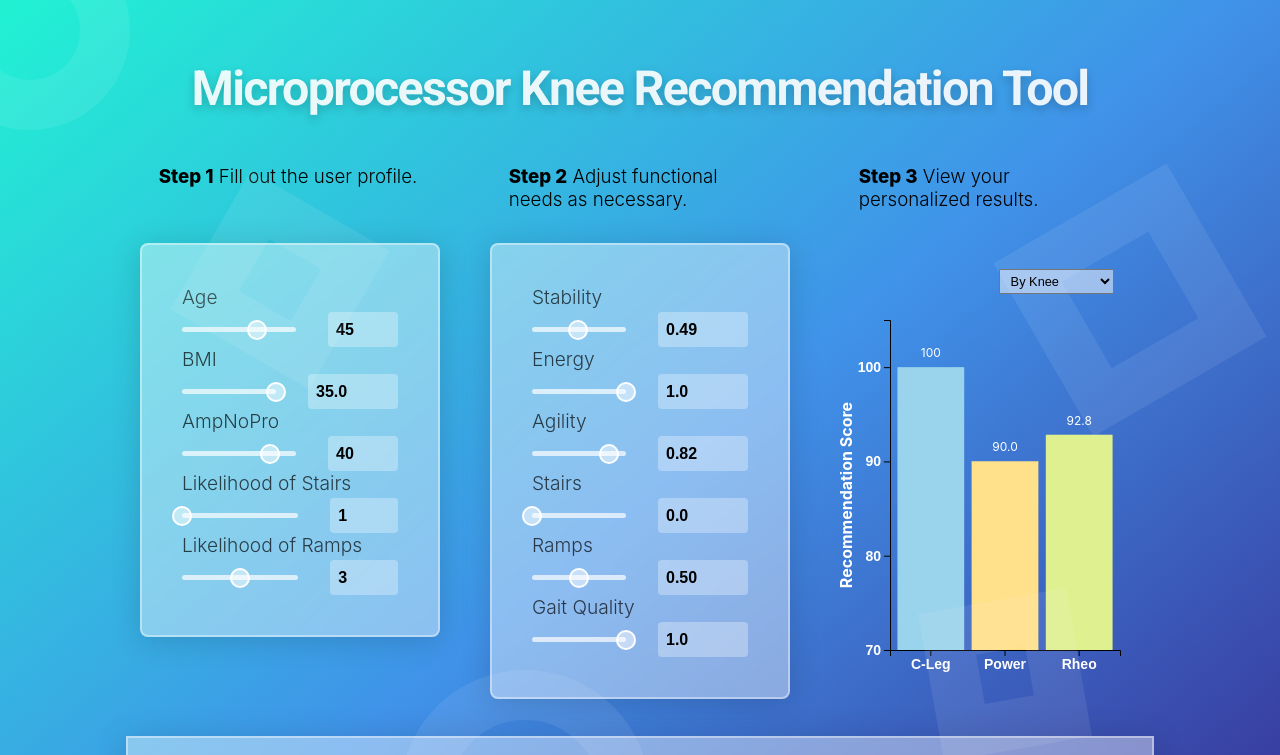
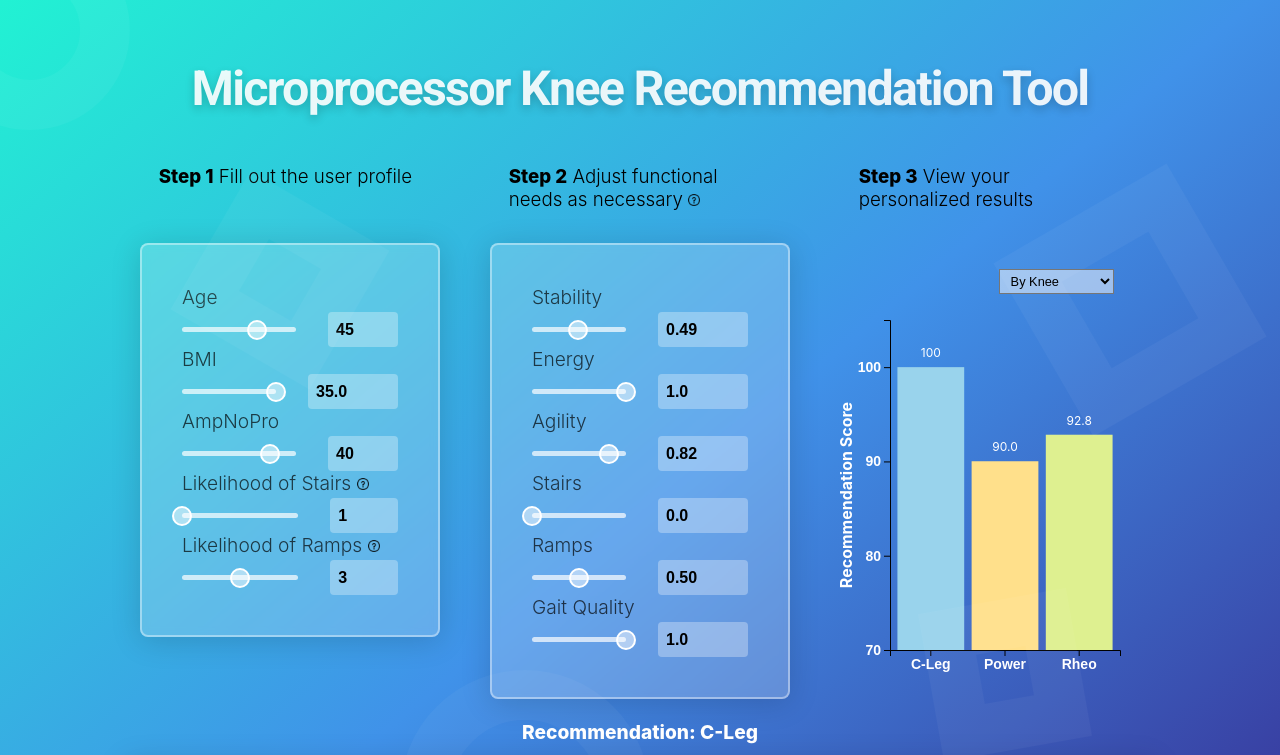
Before and after one commit to CarlosCarras/mpk-recommendation-tool, a React (Create React App) app: page / in a window 1280 px wide. Shown: the top 755 px of the page. Built offline with nearby package versions, Linux system fonts and the light colour scheme.

Commit message:
:speech_balloon: added tooltips to explain user inputs and final recommendation text

```diff
--- a/src/App.css
+++ b/src/App.css
@@ -6,7 +6,7 @@
     /* background: linear-gradient(320deg,#cdcadf,#c1cfdf,#a2e2d8); */
     text-align: center;
 
-    --bg-color-glass: rgba(255, 255, 255, 0.4);
+    --bg-color-glass: rgba(255, 255, 255, 0.2);
     --default-shadow: 0 4px 30px rgba(0, 0, 0, 0.15);
     height: 100%;
 }
--- /dev/null
+++ b/src/components/HelpIcon/HelpIcon.css
@@ -0,0 +1,33 @@
+.help-icon-container {
+  position: relative;
+  display: inline-block;
+  cursor: pointer;
+}
+
+.help-icon {
+  width: 12px;
+  height: 12px;
+}
+
+.help-tooltip {
+  display: inline-block;
+  white-space: pre-line;
+  visibility: hidden;
+  background-color: #333;
+  color: #fff;
+  text-align: center;
+  font-size: 12px;
+  border-radius: 6px;
+  padding: 5px;
+  position: absolute;
+  z-index: 10;
+  top: -25%;
+  left: 150%;
+  opacity: 0;
+  transition: opacity 0.2s;
+}
+
+.help-icon-container:hover .help-tooltip {
+  visibility: visible;
+  opacity: 0.9;
+}
--- /dev/null
+++ b/src/components/HelpIcon/HelpIcon.js
@@ -0,0 +1,21 @@
+import React, {useState, useEffect} from "react";
+import './HelpIcon.css'
+
+
+const HELP_ICON = require("../../assets/help_icon.png");
+
+
+function HelpIcon({ tooltip, width = 100 }) {
+    return (
+        <div className="help-icon-container">
+            <img alt="help" src={HELP_ICON} className="help-icon" />
+            {tooltip && (
+                <span className="help-tooltip" style={{ width: `${width}px` }}>
+                    {tooltip}
+                </span>
+            )}
+        </div>
+    );
+}
+
+export default HelpIcon;
--- a/src/components/UserForms/PatientForm.js
+++ b/src/components/UserForms/PatientForm.js
@@ -2,6 +2,7 @@
 import './FormStyles.css'
 
 import Slider from '../Slider/Slider';
+import HelpIcon from "../HelpIcon/HelpIcon";
 
 
 function PatientForm(props) {
@@ -43,6 +44,8 @@
         e.preventDefault();
     }
 
+    const likelihoodHelp = () => <HelpIcon tooltip={"1 = least likely\n5 = most likely"} />
+
     return (
         <div className="form-container glass">
             <form onSubmit={handleSubmit}>
@@ -53,9 +56,9 @@
                     <Slider min={15} max={35} default={default_bmi} step={0.1} precision={3} onChange={handleBmiChange} snap={true}/>
                     <label>AmpNoPro</label>
                     <Slider min={23} max={45} default={default_ampnopro} step={1} precision={2} onChange={handleAmpnoproChange} snap={true}/>
-                    <label>Likelihood of Stairs</label>
+                    <label>Likelihood of Stairs {likelihoodHelp()} </label>
                     <Slider min={1} max={5} default={default_likelihoodStairs} step={1} precision={1} onChange={handleLikelihoodStairsChange} snap={true}/>
-                    <label>Likelihood of Ramps</label>
+                    <label>Likelihood of Ramps {likelihoodHelp()} </label>
                     <Slider min={1} max={5} default={default_likelihoodRamps} step={1} precision={1} onChange={handleLikelihoodRampsChange} snap={true}/>
                 </div>
             </form>
--- a/src/views/Home/Home.css
+++ b/src/views/Home/Home.css
@@ -68,6 +68,12 @@
     font-weight: 300;
 }
 
+#recommendation {
+    color: white;
+    font-size: 1.2em;
+    font-weight: 800;
+}
+
 /* Decorations */
 .decorations-wrapper {
     overflow: hidden;
--- a/src/views/Home/Home.js
+++ b/src/views/Home/Home.js
@@ -4,6 +4,7 @@
 import ScoresForm from '../../components/UserForms/ScoresForm';
 import PrescriptionBarPlot from './../../components/PrescriptionBarPlot/PrescriptionBarPlot';
 import ScoresBarPlot from "../../components/ScoresBarPlot/ScoresBarPlot";
+import HelpIcon from "../../components/HelpIcon/HelpIcon";
 import './Home.css'
 
 import equation, { normalizeData } from "./Equation";
@@ -41,6 +42,12 @@
         setVisualizationSelected(e.target.value)
     }
 
+    const step2Help = () => <HelpIcon tooltip={"0 = not important\n1 = very important"} width={120}/>
+
+    const recommendation = Object.entries(userResults).reduce((a, b) =>
+        a[1] > b[1] ? a : b
+    )[0];
+
     return (
         <div className="home-container">
             <h1>Microprocessor Knee Recommendation Tool</h1>
@@ -49,21 +56,22 @@
                 <div className="home-form">
                     <h3>
                         Step 1
-                        <span> Fill out the user profile. </span>
+                        <span> Fill out the user profile </span>
                     </h3>
                     <PatientForm default={defaults} onUpdate={onUpdatePatientProfile}/>
                 </div>
                 <div className="home-form">
                     <h3>
                         Step 2
-                        <span> Adjust functional needs as necessary. </span>
+                        <span> Adjust functional needs as necessary {step2Help()}
+                        </span>
                     </h3>
                     <ScoresForm default={userScores} onUpdate={onUpdateScoresForm}/>
                 </div>
                 <div className="home-form">
                     <h3>
                         Step 3
-                        <span> View your personalized results. </span>
+                        <span> View your personalized results </span>
                     </h3>
                     <div className="button-container">
                         <select name="visaulization" id="visaulization" value={visualizationSelected} onChange={handleVisualizationChange}>
@@ -78,6 +86,9 @@
                             <ScoresBarPlot data={userScores}/>
                     }
                 </div>
+            </div>
+            <div className="home-row">
+                <span id="recommendation">Recommendation: {recommendation}</span>
             </div>
             <div className="home-row">
                 <p className="glass">
```
Also changed, not shown: src/assets/help_icon.png (added), 1 other file (tests, documents, lock files or other folders).
